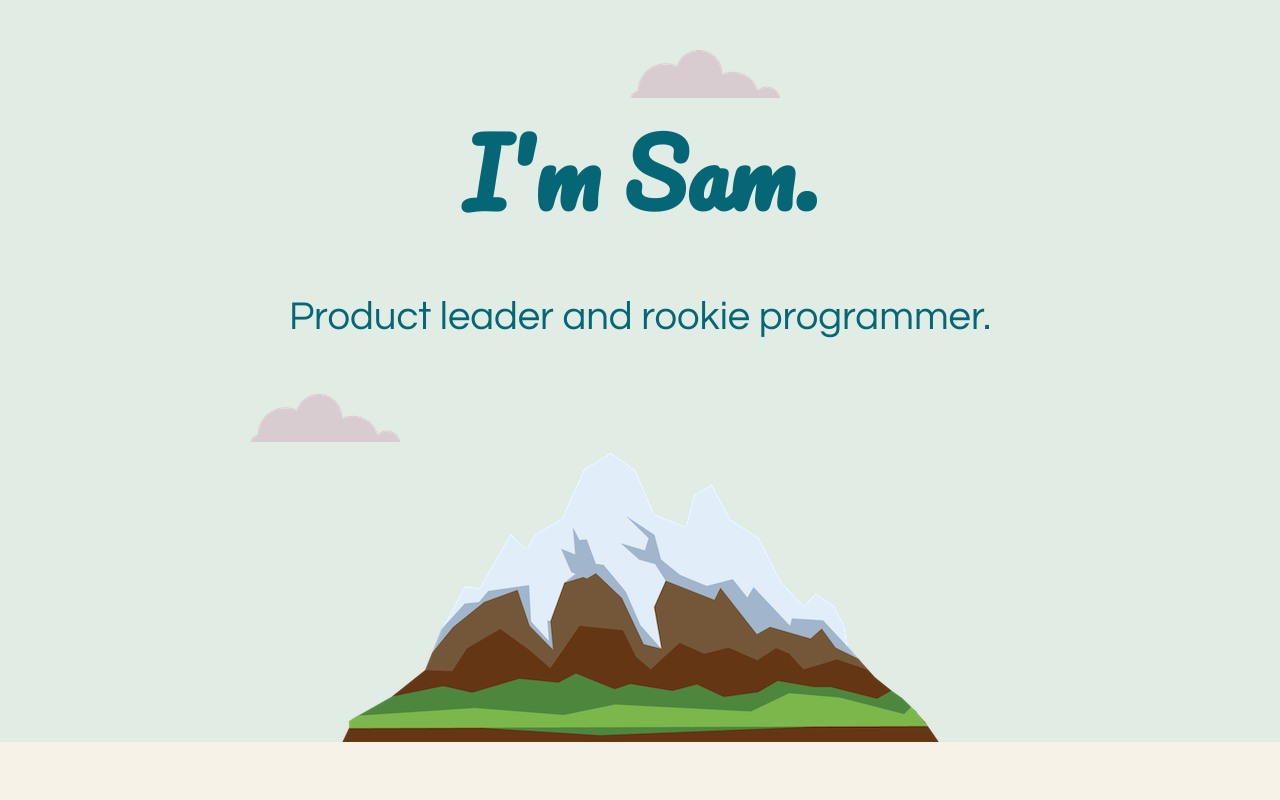
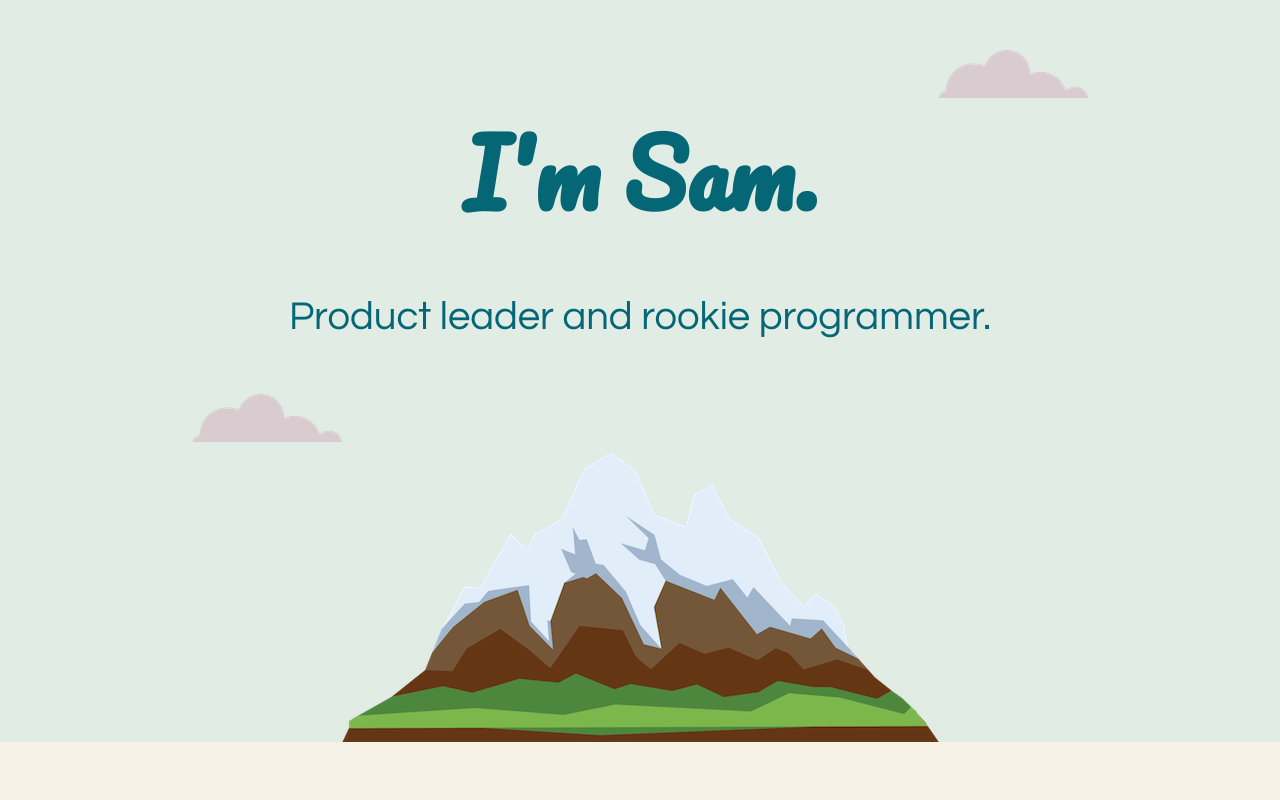
Before and after one commit to cheamistry/cv, a plain HTML site: page index.html in a window 1280 px wide. Shown: the top 800 px of the page. Drawn offline with Linux system fonts and the light colour scheme.

Commit message:
Add files via upload
Updated styling for images.

```diff
--- a/css/styles.css
+++ b/css/styles.css
@@ -14,28 +14,28 @@
 /*** Colour palette: https://colorhunt.co/palette/202019 ***/
 
 body {
+    color: #40514E;
+    font-family: "Oxygen", Arial, serif;
     margin: 0;
     text-align: center;
-    font-family: "Oxygen", Arial, serif;
-    font-color: #40514E;
 }
 h1 {
+    color: #056676;
+    font-family: "Pacifico", Arial, serif;
     font-size: 5.625rem;
+    line-height: 2;
     margin: 50px auto 0 auto;
-    line-height: 2;
-    font-family: "Pacifico", Arial, serif;
-    color: #056676;
 }
 h2 {
+    color: #056676;
     font-family: "Questrial", Arial, sans-serif;
     font-size: 2.5rem;
     font-weight: normal;
-    color: #056676;
     padding-bottom: 10px;
 }
 h3 {
+    color: #056676;
     font-family: "Questrial", Arial, sans-serif;
-    color: #056676;
 }
 hr {
     border-style: none;
@@ -54,34 +54,40 @@ a:hover {
 }
 .top-container {
     background-color: #e0ece4;
+    margin-bottom: 0;
     position: relative;
     padding-top: 33.2px;
-    margin-bottom: 0;
 }
 .middle-container {
     background-color: #f7f2e7;
+    padding: 100px 0;
     position: relative;
-    padding: 100px 0;
 }
 .bottom-container {
     background-color: #d8d3cd;
+    padding-bottom: 33.2px;
+    padding-top: 33.2px;
     position: relative;
-    padding-top: 33.2px;
-    padding-bottom: 33.2px;
 }
 .top-cloud {
+    max-width: 100%;
     position: absolute;
-    right: 500px;
+    resize: both;
+    right: 15%;
     top: 50px;
 }
 .bottom-cloud {
+    max-width: 100%;
     position: absolute;
-    left: 250px;
+    resize: both;
+    left: 15%;
     bottom: 300px;
 }
 .mountain-img {
+    max-width: 100%;
     position: relative;
     top: 4px;
+    resize: both;
 }
 .profile {
     padding: 30px 0 30px 0;
@@ -94,27 +100,27 @@ a:hover {
     margin: 30px auto 30px auto;
 }
 .skill-row {
-    width: 50%;
+    line-height: 2;
     margin: 100px auto 100px auto;
     text-align: left;
-    line-height: 2;
+    width: 50%;
 }
 .digital-img {
+    float: left;
+    margin-right: 30px;
     width: 15%;
-    margin-right: 30px;
-    float: left;
 }
 .responsive-img {
+    float: right;
+    margin-left: 30px;
     width: 15%;
-    margin-left: 30px;
-    float: right;
 }
 .contact-me {
     margin: 30px auto 30px auto;
 }
 .contact-msg {
+    margin: 40px auto 60px;
     width: 40%;
-    margin: 40px auto 60px;
 }
 .copyright {
     color: #EAF6F6;
```
